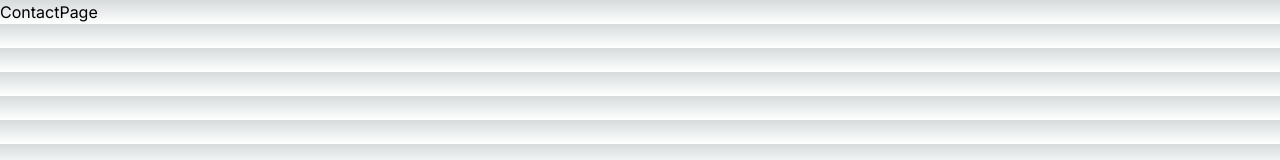
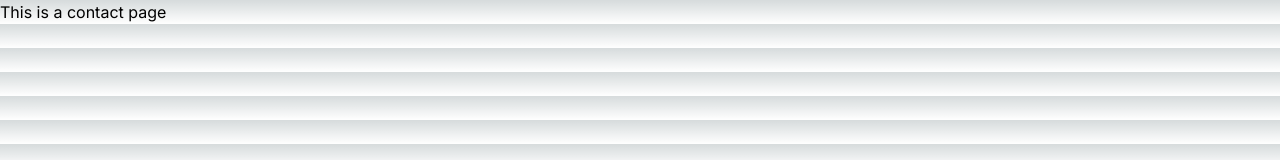
Before and after one commit to SakibAlHasan10/new-next.js-app, a Next.js app: page /contact in a window 1280 px wide. Shown: the top 160 px of the page. Built offline with nearby package versions, Linux system fonts and the light colour scheme.

Commit message:
added few text

```diff
--- a/src/app/contact/page.js
+++ b/src/app/contact/page.js
@@ -3,7 +3,7 @@ import React from 'react';
 const ContactPage = () => {
     return (
         <div>
-            <h1>ContactPage</h1>
+            <p>This is a contact page</p>
         </div>
     );
 };
--- a/src/app/products/page.js
+++ b/src/app/products/page.js
@@ -3,6 +3,9 @@ const ProductPage = () => {
     return (
         <div>
             <h1>This is Product Page</h1>
+            <div></div>
+            <div></div>
+            <div></div>
 
             <Counter/>
         </div>
```
